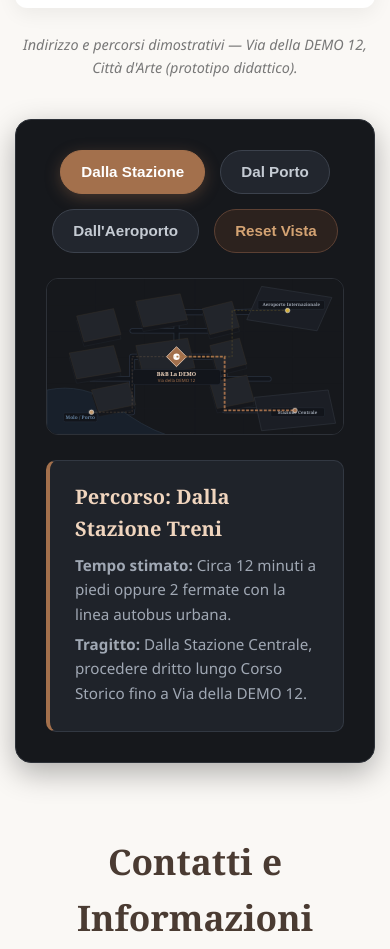
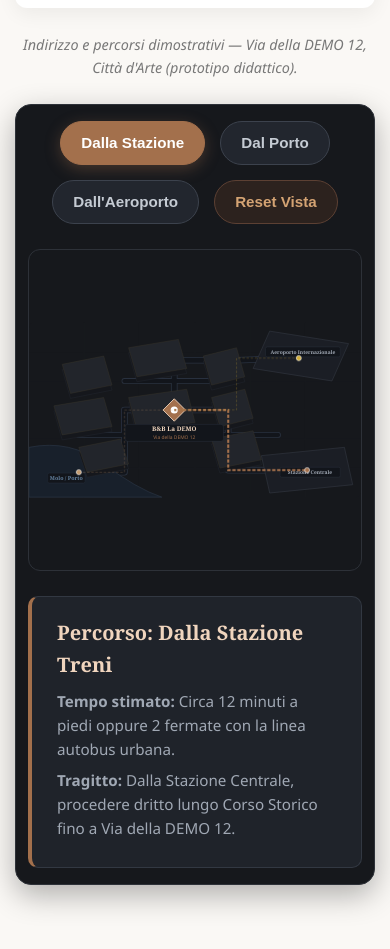
Before and after one commit to Naranciata/bb-cinque-stanze, a plain HTML site: page index.html in a window 390 px wide. Shown: the part 5860-6809 px from the top of the page. Drawn offline with Linux system fonts and the light colour scheme.

Commit message:
Add files via upload

```diff
--- a/stile.css
+++ b/stile.css
@@ -781,8 +781,21 @@ textarea:focus-visible {
 
 /* Smartphone molto compatti (fino a 600px) */
 @media (max-width: 600px) {
+    body {
+        padding-bottom: 90px;
+    }
+
     .site-header {
         padding: 4px 0;
+    }
+
+    .interactive-map-container {
+        padding: 16px 12px;
+        margin-top: 25px;
+    }
+
+    #mappa-svg {
+        min-height: 320px;
     }
 
     .nav-container,
```
